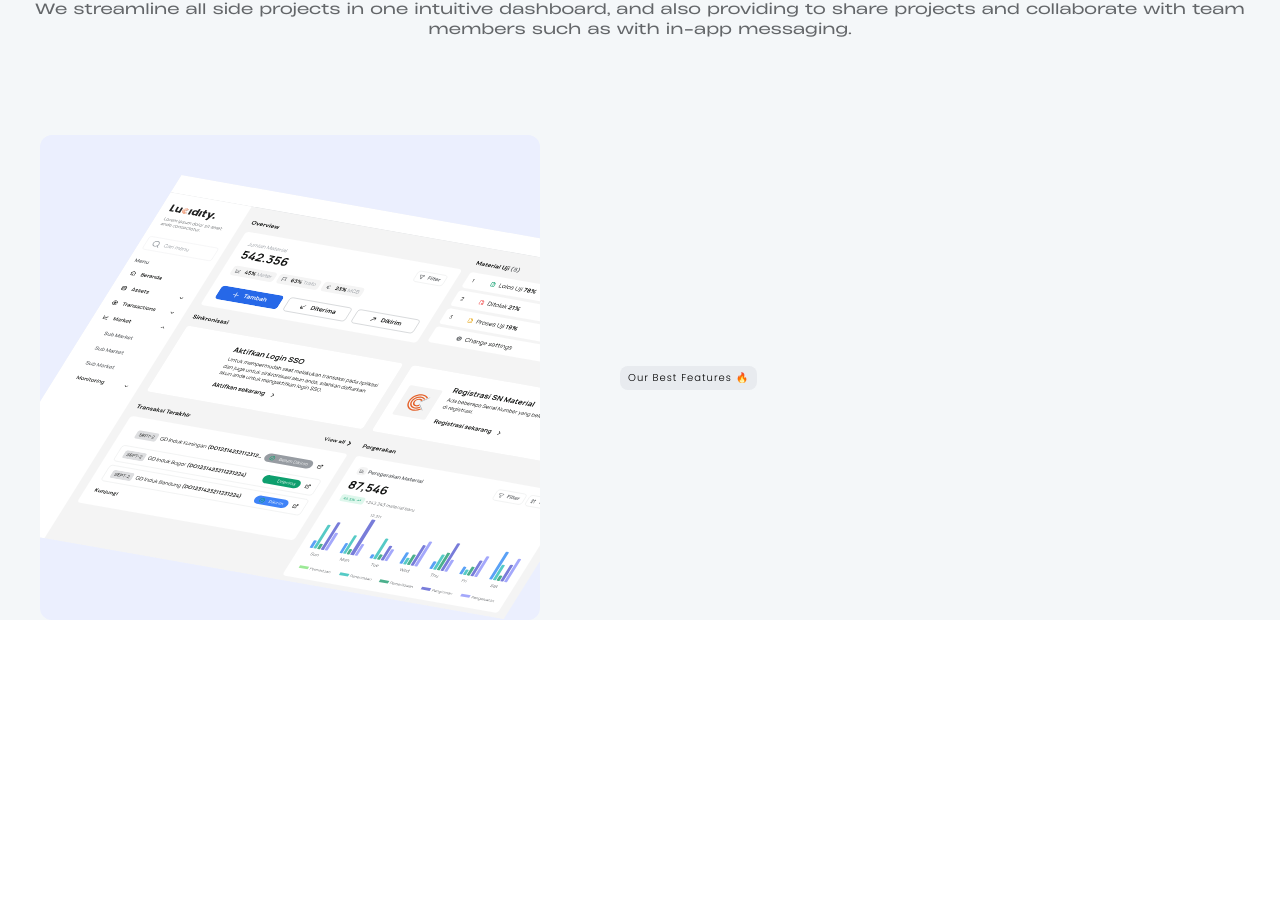
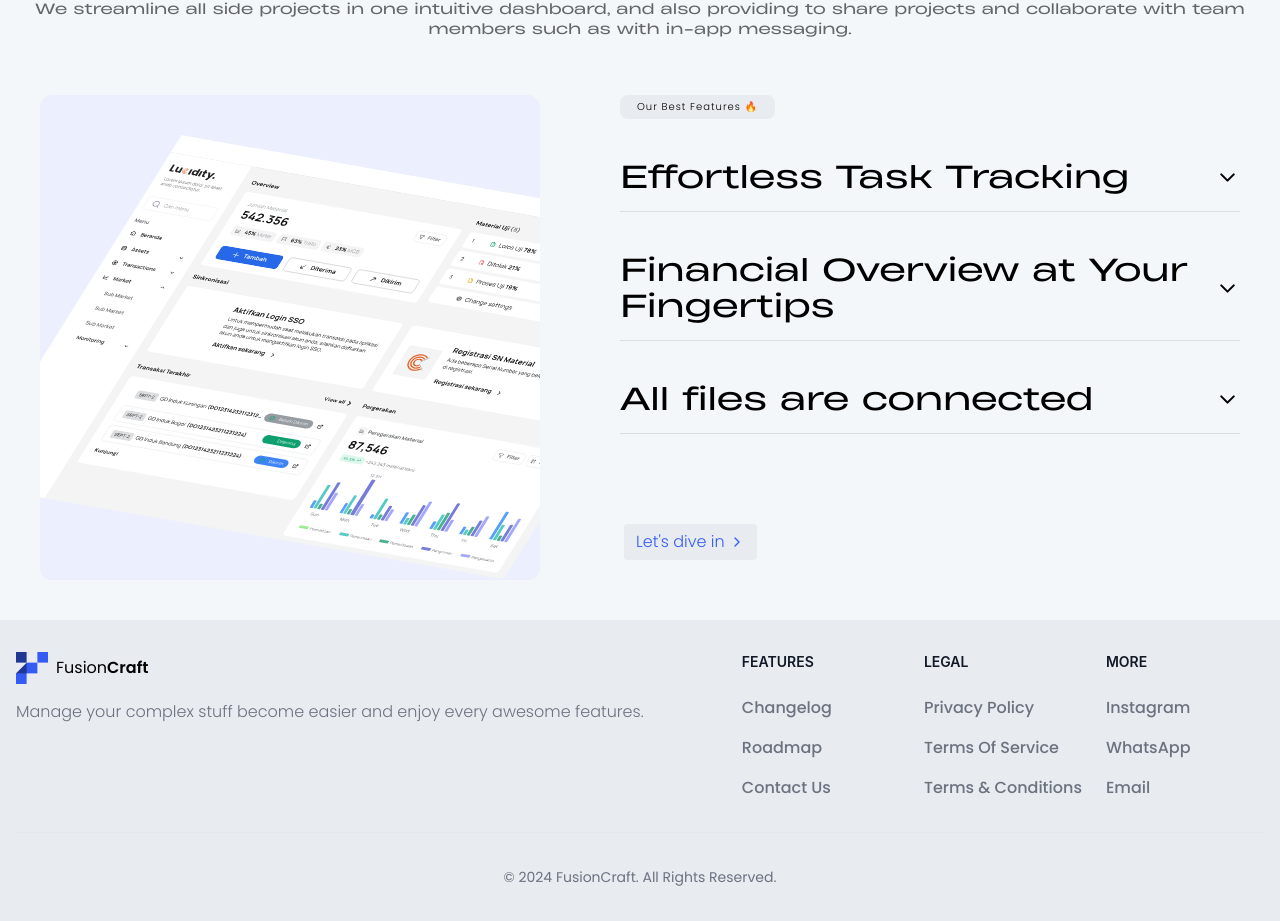
Before and after one commit to radenrifki32/fatamore_std, a Next.js app: page / in a window 1280 px wide. Shown: the part 1234-2155 px from the top of the page. Before the commit the page ends 1854 px from the top, so only its background shows below. Built offline with nearby package versions, Linux system fonts and the light colour scheme; no server answers.

Commit message:
feat(footer): add Features And Footer in Main Tsx

```diff
--- a/src/app/components/buttons/Button.tsx
+++ b/src/app/components/buttons/Button.tsx
@@ -51,7 +51,6 @@ const Button = React.forwardRef<HTMLButtonElement, ButtonProps>(
         className={cn(
           'inline-flex items-center rounded font-medium',
           'focus-visible:ring-primary-500 focus:outline-none focus-visible:ring',
-          'shadow-sm',
           'transition-colors duration-75',
           //#region  //*=========== Size ===========
           [
@@ -83,9 +82,8 @@ const Button = React.forwardRef<HTMLButtonElement, ButtonProps>(
                 'hover:bg-gray-900 active:bg-gray-800 disabled:bg-gray-800',
             ],
             variant === 'light' && [
-              'bg-white text-gray-700',
-              'border border-gray-300',
-              'hover:text-dark hover:bg-gray-100',
+              'bg-[#E8EBEF] text-[#355BF5]',
+              'hover:bg-[#355BF5] hover:text-white',
               'active:bg-white/80 disabled:bg-gray-200',
             ],
             variant === 'dark' && [
--- a/src/app/components/home/Main.tsx
+++ b/src/app/components/home/Main.tsx
@@ -10,6 +10,7 @@ import DonutSVG from '@/app/components/home/donut';
 import Features from '@/app/components/home/features';
 import Marquee from '@/app/components/home/Parralax';
 import WhyFusion from '@/app/components/home/WhyFusion';
+import Footer from '@/app/components/layout/Footer';
 import NextImage from '@/app/components/NextImage';
 
 export default function MainPage() {
@@ -450,11 +451,14 @@ export default function MainPage() {
       <div className='my-4 flex  items-center justify-center overflow-x-hidden'>
         <Marquee />
       </div>
-      <div className='w-100 mt-24 flex flex-col items-center justify-center'>
+      <div className='continer mx-auto mt-24 flex flex-col items-center justify-center'>
         <WhyFusion />
       </div>
-      <div className='w-100 mt-20 flex  items-center gap-10'>
+      <div className='container mx-auto my-10'>
         <Features />
+      </div>
+      <div>
+        <Footer />
       </div>
     </>
   );
--- a/src/app/components/home/features.tsx
+++ b/src/app/components/home/features.tsx
@@ -1,15 +1,117 @@
+import { motion } from 'framer-motion';
+import { ChevronRight, ChevronUp } from 'lucide-react';
+import { useState } from 'react';
+
+import Button from '@/app/components/buttons/Button';
+
 import DashboardSvg from '~/images/Dashboard';
+interface iFeatures {
+  title: string;
+  text: string;
+}
 export default function Features() {
+  const features: iFeatures[] = [
+    {
+      title: 'Effortless Task Tracking',
+      text: 'Enables you to create, manage, and track your work schedules. You can set tasks, deadlines, and milestones. With notifications and reminders, This feature aids in efficient project planning and enhances productivity.',
+    },
+    {
+      title: 'Financial Overview at Your Fingertips',
+      text: 'Assists you in managing your finances. You can record income and expenses, and monitor cash flow. With detailed financial analysis and reports.',
+    },
+    {
+      title: 'All files are connected',
+      text: 'Facilitates you in searching for, collecting, and managing the resources you need. These can include documents, references, or other materials relevant to your projects or tasks. This feature ensures that all necessary information is easily accessible and well-organized.',
+    },
+  ];
+
+  const [showTextFeature, setShowTextFeatures] = useState<number>(0);
   return (
-    <div className='w-100 h-100 font-poppins container mx-auto flex  items-center gap-20 px-10'>
+    <div className='w-100 h-100 font-poppins container mx-auto flex  gap-20 px-10'>
       <div className='w-100 h-100 rounded-xl bg-[#EBEFFE]  pt-10'>
         <DashboardSvg />
       </div>
-      <div>
-        <p className='rounded-lg bg-[#E8EBEF] px-2 text-[10px] font-light tracking-widest '>
-          Our Best Features 🔥
-        </p>
-        <div></div>
+      <div className='h-100 relative w-full'>
+        <div className='absolute bottom-5 left-1'>
+          <Button
+            variant='light'
+            rightIcon={ChevronRight}
+            className='font-poppins text-sm font-light'
+          >
+            Let's dive in
+          </Button>
+        </div>
+
+        <div className='mb-10 w-1/4'>
+          <p className='rounded-lg bg-[#E8EBEF] px-2 text-center text-[10px] font-light tracking-widest '>
+            Our Best Features 🔥
+          </p>
+        </div>
+        <div className='font-headNow flex h-full w-full flex-col gap-10 font-light'>
+          {features.map((feature, index) => {
+            return (
+              <div
+                key={index}
+                className='cursor-pointer'
+                onMouseEnter={() => setShowTextFeatures(index + 1)}
+                onMouseLeave={() => setShowTextFeatures(0)}
+              >
+                <div className='flex cursor-pointer items-center  justify-between'>
+                  <div>
+                    <h2 className='font-headNow text-md font-light'>
+                      {feature.title}
+                    </h2>
+                  </div>
+                  <motion.div
+                    animate={{
+                      rotate: showTextFeature == index + 1 ? 0 : 180,
+                    }}
+                    transition={{ duration: 0.5 }}
+                  >
+                    <ChevronUp size={25} />
+                  </motion.div>
+                </div>
+                <motion.div
+                  initial={false}
+                  animate={{
+                    height: showTextFeature == index + 1 ? 'auto' : 0,
+                    opacity: showTextFeature == index + 1 ? 1 : 0,
+                  }}
+                  transition={{ duration: 0.6 }}
+                  className='overflow-hidden'
+                >
+                  {showTextFeature == index + 1 && (
+                    <motion.p
+                      initial={{ y: -20, opacity: 0.7 }}
+                      animate={{ y: 0, opacity: 1 }}
+                      transition={{ duration: 0.6 }}
+                      className='font-poppins mt-4 text-sm text-[#636669]'
+                    >
+                      {feature.text}
+                    </motion.p>
+                  )}
+                </motion.div>
+                <div className='mt-4 flex h-[1px] w-full'>
+                  <motion.div
+                    className='h-full w-1/2'
+                    animate={{
+                      backgroundColor:
+                        showTextFeature == index + 1 ? 'blue' : '#DDDEE0',
+                    }}
+                    transition={{ duration: 0.6 }}
+                  />
+                  <motion.div
+                    className='h-full w-1/2'
+                    animate={{
+                      backgroundColor: '#DDDEE0',
+                    }}
+                    transition={{ duration: 0.6 }}
+                  />
+                </div>
+              </div>
+            );
+          })}
+        </div>
       </div>
     </div>
   );
--- /dev/null
+++ b/src/app/components/layout/Footer.tsx
@@ -0,0 +1,105 @@
+import Fuison from 'public/images/logo-fusion.png';
+import React from 'react';
+
+import NextImage from '@/app/components/NextImage';
+
+const Footer = () => {
+  return (
+    <footer className='bg-[#E8EBEF] dark:bg-gray-900'>
+      <div className='mx-auto w-full max-w-screen-xl p-4 py-6 lg:py-8'>
+        <div className='md:flex md:justify-between'>
+          <div className='mb-6 md:mb-0'>
+            <div className='mb-4 flex  gap-2 '>
+              <NextImage
+                src={Fuison.src}
+                className='h-8'
+                alt='Fatamore Logo'
+                height={Fuison.height}
+                width={Fuison.width}
+              />
+              <p className='text-md self-center whitespace-nowrap dark:text-white'>
+                Fusion
+                <span className='text-md self-center whitespace-nowrap font-semibold dark:text-white'>
+                  Craft
+                </span>
+              </p>
+            </div>
+
+            <p className='font-poppins font-light text-gray-500'>
+              Manage your complex stuff become easier and enjoy every awesome
+              features.
+            </p>
+          </div>
+          <div className='grid grid-cols-2 gap-8 sm:grid-cols-3 sm:gap-6'>
+            <div>
+              <h2 className='mb-6 text-sm font-semibold uppercase text-gray-900 dark:text-white'>
+                Features
+              </h2>
+              <ul className='font-medium text-gray-500 dark:text-gray-400'>
+                <li className='mb-4'>
+                  <a className='hover:underline'>Changelog</a>
+                </li>
+                <li className='mb-4'>
+                  <a className='hover:underline'>Roadmap</a>
+                </li>
+                <li>
+                  <a className='hover:underline'>Contact Us</a>
+                </li>
+              </ul>
+            </div>
+            <div>
+              <h2 className='mb-6 text-sm font-semibold uppercase text-gray-900 dark:text-white'>
+                Legal
+              </h2>
+              <ul className='font-medium text-gray-500 dark:text-gray-400'>
+                <li className='mb-4'>
+                  <a className='hover:underline'>Privacy Policy</a>
+                </li>
+                <li className='mb-4'>
+                  <a className='hover:underline'>Terms Of Service</a>
+                </li>
+                <li>
+                  <a className='hover:underline'>Terms & Conditions</a>
+                </li>
+              </ul>
+            </div>
+            <div>
+              <h2 className='mb-6 text-sm font-semibold uppercase text-gray-900 dark:text-white'>
+                More
+              </h2>
+              <ul className='font-medium text-gray-500 dark:text-gray-400'>
+                <li className='mb-4'>
+                  <a href='#' className='hover:underline'>
+                    Instagram
+                  </a>
+                </li>
+                <li className='mb-4'>
+                  <a href='#' className='hover:underline'>
+                    WhatsApp
+                  </a>
+                </li>
+                <li>
+                  <a href='#' className='hover:underline'>
+                    Email
+                  </a>
+                </li>
+              </ul>
+            </div>
+          </div>
+        </div>
+        <hr className='my-6 border-gray-200 dark:border-gray-700 sm:mx-auto lg:my-8' />
+        <div className='text-center'>
+          <span className='text-sm text-gray-500 dark:text-gray-400 sm:text-center'>
+            © 2024{' '}
+            <a href='https://flowbite.com/' className='hover:underline'>
+              FusionCraft
+            </a>
+            . All Rights Reserved.
+          </span>
+        </div>
+      </div>
+    </footer>
+  );
+};
+
+export default Footer;
```
